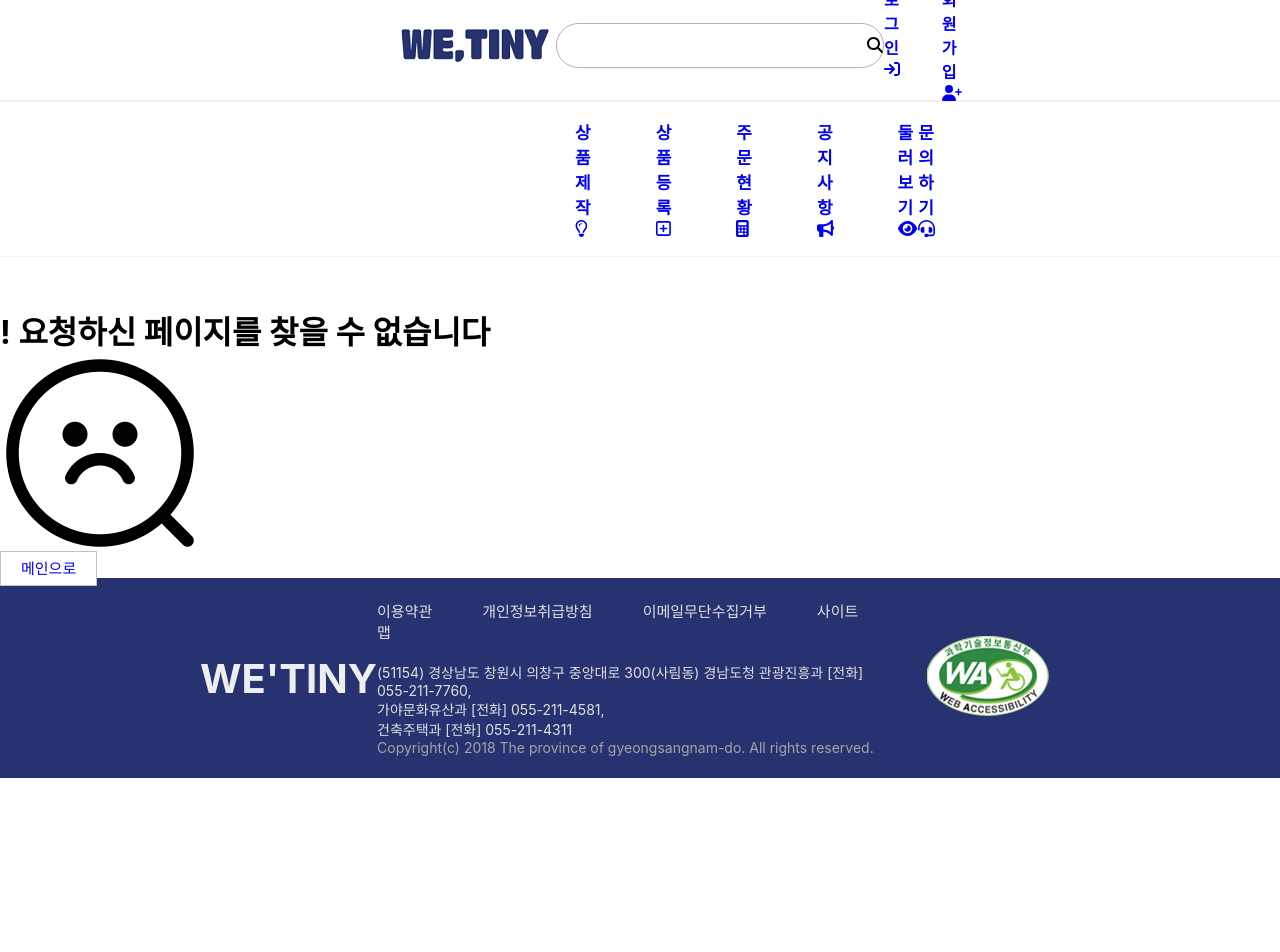
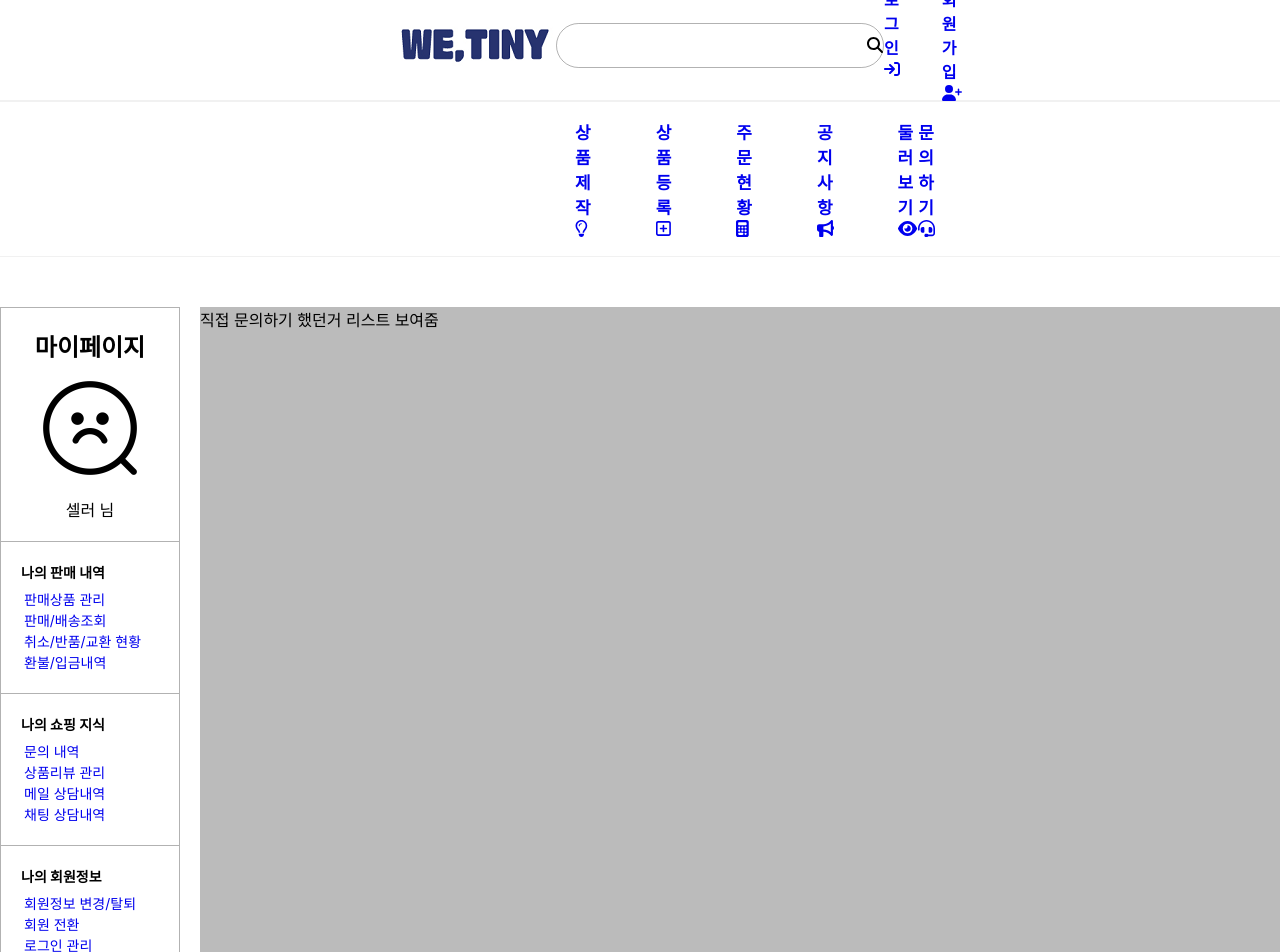
Before and after one commit to HHyeonYoungPark/Goods_Project, a React (Create React App) app in the folder seller/client/: page /mypage/myAsk in a window 1280 px wide. Shown: the top 952 px of the page. Before the commit the page ends 800 px from the top, so only its background shows below. Built offline with nearby package versions, Linux system fonts and the light colour scheme.

Commit message:
마이페이지 중첩라우팅

```diff
--- a/seller/client/src/App.css
+++ b/seller/client/src/App.css
@@ -6,6 +6,10 @@
 
 a {
   text-decoration: none;
+}
+
+ul li {
+  list-style: none;
 }
 
 input,
@@ -17,8 +21,14 @@ select {
 }
 
 /*여기서부터 NotFound*******************************************************/
-.notfount {
-  height: 400px;
+.notFound-container {
+  display: flex;
+  justify-content: center;
+  height: 556px;
+  align-items: center;
+}
+
+.notFound {
   width: 1280px;
   text-align: center;
 }
@@ -27,9 +37,9 @@ select {
   margin: 30px 0;
 }
 
-.notfount img {
+.notFound-img {
   width: 100px;
-  margin-bottom: 50px;
+  margin-bottom: 100px;
 }
 
 .tomain {
--- a/seller/client/src/App.js
+++ b/seller/client/src/App.js
@@ -13,6 +13,9 @@ import Login from "./components/pages/Login";
 import Logout from "./components/pages/Logout";
 import Regist from "./components/pages/Regist";
 import MyPage from "./components/pages/MyPage";
+import SellHistory from "./components/pages/SellHistory";
+import MyAsk from "./components/pages/MyAsk";
+import UserInfo from "./components/pages/UserInfo";
 import MakeItem from "./components/pages/MakeItem";
 import AddItem from "./components/pages/AddItem";
 import Order from "./components/pages/Order";
@@ -24,23 +27,32 @@ import PrivateRoute from "./components/pages/PrivateRoute";
 import NotFound from "./components/pages/NotFound";
 
 function App() {
-  const [user, setUser] = useState(localStorage.getItem("token"));
+  const [token, setToken] = useState(localStorage.getItem("token"));
   const [userId, setUserId] = useState(localStorage.getItem("id"));
+
   return (
     <div>
       <Router>
-        <Header user={user} userId={userId} />
+        <Header token={token} userId={userId} />
         <Navbar />
 
         <main>
-          <Routes user={user}>
+          <Routes token={token} userId={userId}>
             <Route path="/" element={<Main />} />
             <Route path="login" element={<Login />} />
             <Route path="logout" element={<Logout />} />
             <Route path="regist" element={<Regist />} />
-            <Route path="mypage" element={<MyPage />} />
 
-            <Route element={<PrivateRoute user={user} />}>
+            <Route
+              path="mypage"
+              element={<MyPage token={token} userId={userId} />}
+            >
+              <Route path="sellHistory" element={<SellHistory />} />
+              <Route path="myAsk" element={<MyAsk />} />
+              <Route path="userInfo" element={<UserInfo />} />
+            </Route>
+
+            <Route element={<PrivateRoute token={token} />}>
               <Route path="makeItem" element={<MakeItem />} />
               <Route path="addItem" element={<AddItem />} />
               <Route path="order" element={<Order />} />
--- a/seller/client/src/components/css/layout/Footer.css
+++ b/seller/client/src/components/css/layout/Footer.css
@@ -10,6 +10,7 @@
 .footer-left .logo {
   font-size: 40px;
   color: #eee;
+  text-decoration: none;
 }
 
 .coryright-info {
--- /dev/null
+++ b/seller/client/src/components/css/pages/MyPage.css
@@ -0,0 +1,48 @@
+.mypage-container {
+  margin-bottom: 50px;
+}
+
+.mypage-wrap {
+  margin: 0 auto;
+  display: flex;
+  justify-content: space-between;
+  width: 1280px;
+}
+
+.mypage-sideNav {
+  border: 1px solid rgba(0, 0, 0, 0.3);
+  width: 180px;
+}
+
+.sideNav-profile {
+  text-align: center;
+  padding: 20px 0;
+}
+
+.sideNav-profile img {
+  width: 100px;
+  margin: 15px 0;
+}
+
+.sideNav {
+  border-top: 1px solid rgba(0, 0, 0, 0.3);
+  padding: 20px;
+  font-size: 14px;
+}
+
+.sideNav h4 {
+  margin-bottom: 7px;
+}
+
+.sideNav ul {
+  padding-left: 3px;
+}
+
+.sideNav li {
+  margin: 1px 0;
+}
+
+.mypage-content {
+  background-color: #bbb;
+  width: 1080px;
+}
--- a/seller/client/src/components/layout/Header.js
+++ b/seller/client/src/components/layout/Header.js
@@ -6,7 +6,7 @@ import { faArrowRightToBracket } from "@fortawesome/free-solid-svg-icons";
 import { faUserPlus } from "@fortawesome/free-solid-svg-icons";
 import { useNavigate, Link } from "react-router-dom";
 import "../css/layout/Header.css";
-function Header({ user, userId }) {
+function Header({ token, userId }) {
   return (
     <div className="header-con">
       <div className="image">
@@ -19,7 +19,7 @@ function Header({ user, userId }) {
         <FontAwesomeIcon icon={faMagnifyingGlass} />
       </div>
       <div className="R-head">
-        {!user && (
+        {!token && (
           <>
             <Link to="/login">
               <span>로그인</span>
@@ -31,7 +31,7 @@ function Header({ user, userId }) {
             </Link>
           </>
         )}
-        {user && (
+        {token && (
           <>
             <Link to="/mypage">{userId}님</Link>
             <Link to="/logout">로그아웃</Link>
--- /dev/null
+++ b/seller/client/src/components/pages/MyAsk.js
@@ -0,0 +1,11 @@
+import React from "react";
+
+function MyAsk() {
+  return (
+    <div>
+      <p>직접 문의하기 했던거 리스트 보여줌</p>
+    </div>
+  );
+}
+
+export default MyAsk;
--- a/seller/client/src/components/pages/MyPage.js
+++ b/seller/client/src/components/pages/MyPage.js
@@ -1,44 +1,78 @@
 import React from "react";
+import "../css/pages/MyPage.css";
+import { Link, Outlet } from "react-router-dom";
+import myImg from "../images/notFound.png";
 
-function MyPage() {
+function MyPage({ userId }) {
   return (
     <div className="mypage-container">
       <div className="mypage-wrap">
         <div className="mypage-sideNav">
           <div className="sideNav-profile">
-            <img src="" alt="" />
-            <h4>판매자이름</h4>
-            <span>셀러 님</span>
+            <h2>마이페이지</h2>
+            <img src={myImg} alt={myImg} />
+            <div>
+              <Link to="/mypage">
+                <b>{userId}</b>
+              </Link>
+              셀러 님
+            </div>
           </div>
-          <div className="sideNav-history">
+          <div className="sideNav">
             <h4>나의 판매 내역</h4>
             <ul>
-              <li>판매상품 관리</li>
-              <li>판매/배송조회</li>
-              <li>취소/반품/교환 현황</li>
-              <li>환불/입금내역</li>
+              <li>
+                <Link to="sellHistory">판매상품 관리</Link>
+              </li>
+              <li>
+                <Link to="">판매/배송조회</Link>
+              </li>
+              <li>
+                <Link to="">취소/반품/교환 현황</Link>
+              </li>
+              <li>
+                <Link to="">환불/입금내역</Link>
+              </li>
             </ul>
           </div>
-          <div className="sideNav-Q&A">
+          <div className="sideNav">
             <h4>나의 쇼핑 지식</h4>
             <ul>
-              <li>판매자 Q&A</li>
-              <li>상품리뷰 관리</li>
-              <li>메일 상담내역</li>
-              <li>채팅 상담내역</li>
+              <li>
+                <Link to="myAsk">문의 내역</Link>
+              </li>
+              <li>
+                <Link to="">상품리뷰 관리</Link>
+              </li>
+              <li>
+                <Link to="">메일 상담내역</Link>
+              </li>
+              <li>
+                <Link to="">채팅 상담내역</Link>
+              </li>
             </ul>
           </div>
-          <div className="sideNav-userInfo">
+          <div className="sideNav">
             <h4>나의 회원정보</h4>
             <ul>
-              <li>회원정보 변경/탈퇴</li>
-              <li>회원 전환</li>
-              <li>로그인 관리</li>
-              <li>개인정보 이용내역</li>
+              <li>
+                <Link to="userInfo">회원정보 변경/탈퇴</Link>
+              </li>
+              <li>
+                <Link to="">회원 전환</Link>
+              </li>
+              <li>
+                <Link to="">로그인 관리</Link>
+              </li>
+              <li>
+                <Link to="">개인정보 이용내역</Link>
+              </li>
             </ul>
           </div>
         </div>
-        <div className="mypage-content"></div>
+        <div className="mypage-content">
+          <Outlet />
+        </div>
       </div>
     </div>
   );
--- a/seller/client/src/components/pages/NotFound.js
+++ b/seller/client/src/components/pages/NotFound.js
@@ -3,10 +3,10 @@ import notFound from "../images/notFound.png";
 
 function NotFound() {
   return (
-    <div className="container">
-      <div className="notFount">
+    <div className="notFound-container">
+      <div className="notFound">
         <h1>! 요청하신 페이지를 찾을 수 없습니다</h1>
-        <img src={notFound} alt={notFound} />
+        <img src={notFound} alt={notFound} className="notFound-img" />
         <br />
         <Link to="/" className="tomain">
           메인으로
--- a/seller/client/src/components/pages/PrivateRoute.js
+++ b/seller/client/src/components/pages/PrivateRoute.js
@@ -1,8 +1,8 @@
 import React from "react";
 import { Navigate, Outlet } from "react-router-dom";
 
-function PrivateRoute({ user }) {
-  return user ? <Outlet /> : <Navigate to="/login" />;
+function PrivateRoute({ token }) {
+  return token ? <Outlet /> : <Navigate to="/login" />;
 }
 
 export default PrivateRoute;
--- /dev/null
+++ b/seller/client/src/components/pages/SellHistory.js
@@ -0,0 +1,11 @@
+import React from "react";
+
+function SellHistory() {
+  return (
+    <div>
+      <p>본인 상품 리스트랑 수정,삭제 할 수 있도록..?</p>
+    </div>
+  );
+}
+
+export default SellHistory;
--- /dev/null
+++ b/seller/client/src/components/pages/UserInfo.js
@@ -0,0 +1,11 @@
+import React from "react";
+
+function UserInfo() {
+  return (
+    <div>
+      <p>판매자 개인정보 변경할 수 있게 만들거임</p>
+    </div>
+  );
+}
+
+export default UserInfo;
```
Also changed, not shown: 1 other file (tests, documents, lock files or other folders).
